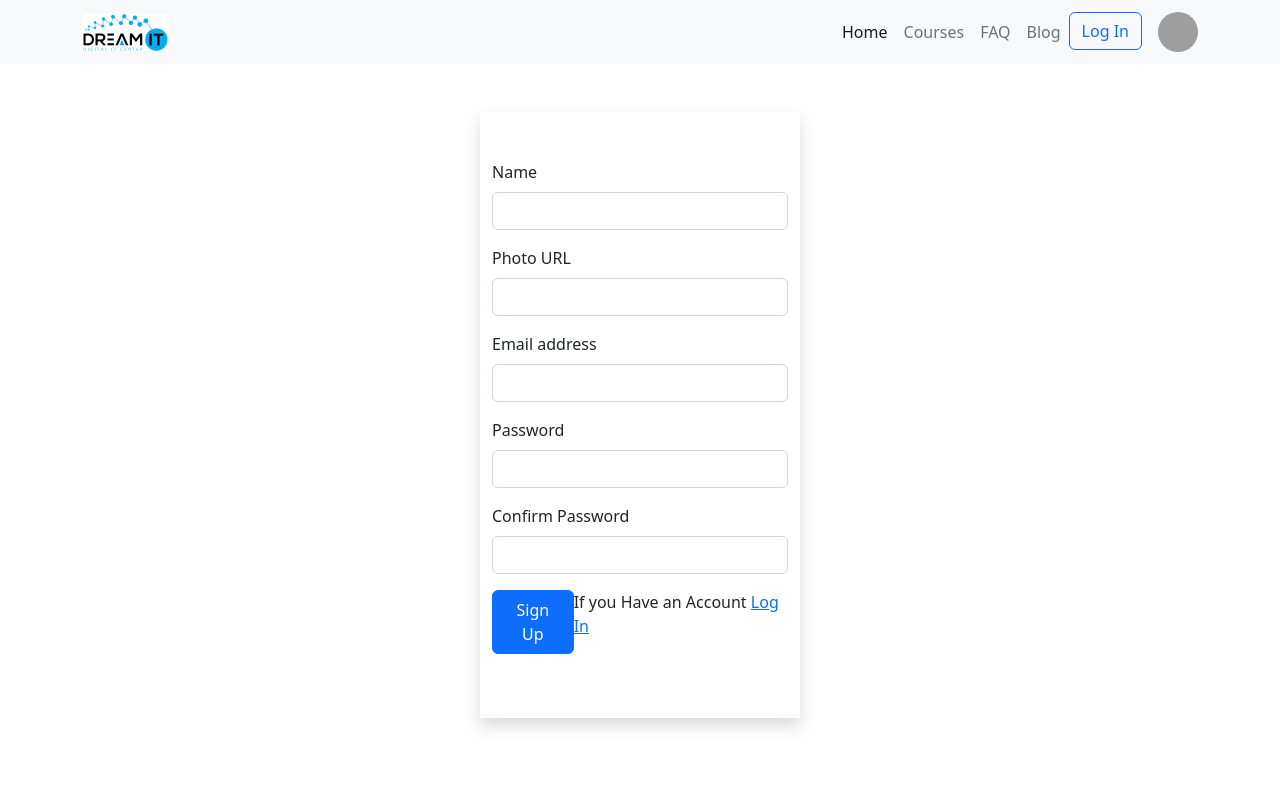
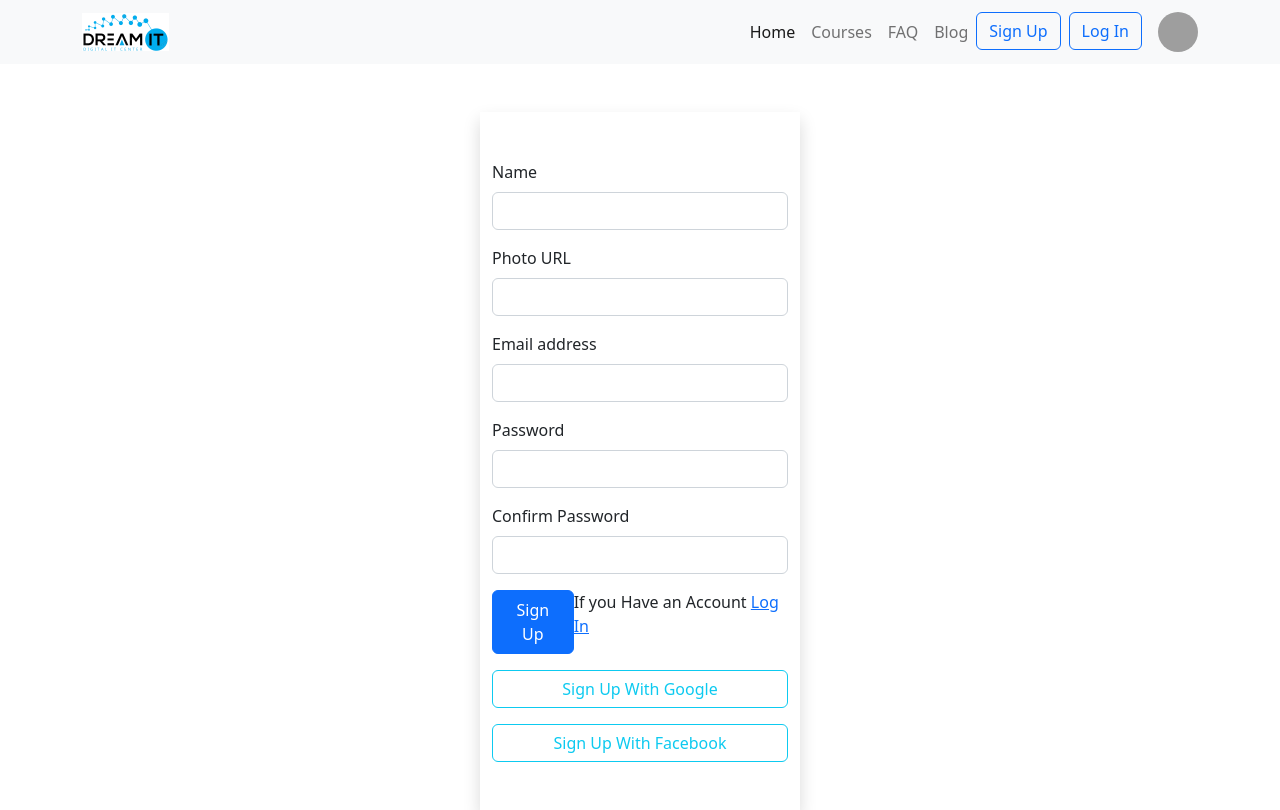
Before and after one commit to tnayem/dream-it, a React (Create React App) app: page /signup in a window 1280 px wide. Built offline with nearby package versions, Linux system fonts and the light colour scheme; no server answers; grey boxes are pictures that could not be loaded.

Commit message:
create user with facebook

```diff
--- a/src/Component/Navbar/Navbar.js
+++ b/src/Component/Navbar/Navbar.js
@@ -36,7 +36,10 @@ const Navbar = () => {
                                 user?.uid ?
                                     <Link onClick={logOut} to='/signup'><button className='btn btn-outline-danger ms-2'>Log Out</button></Link>
                                     :
-                                    <Link to='/login'><button className='btn btn-outline-primary'>Log In</button></Link>
+                                    <>
+                                        <Link to='/signup'><button className='btn btn-outline-primary'>Sign Up</button></Link>
+                                        <Link to='/login'><button className='btn btn-outline-primary ms-2'>Log In</button></Link>
+                                    </>
                             }
                             {
                                 user?.photoURL ?
--- a/src/Component/SignUp/SignUp.js
+++ b/src/Component/SignUp/SignUp.js
@@ -6,7 +6,7 @@ import { AuthContext } from '../../Context/UserContext';
 
 const SignUp = () => {
     const[error,setError] = useState('');
-    const{createUser,updateUserProfile} = useContext(AuthContext);
+    const{createUser,updateUserProfile,handleGoogleSignIn,handleFacebookSignIn} = useContext(AuthContext);
     const navigate = useNavigate();
     const handleSubmit=(e)=>{
         e.preventDefault()
@@ -50,6 +50,33 @@ const SignUp = () => {
         .then(()=>{})
         .catch(error=>console.error(error))
     }
+//Google Sign Up
+    const googleSignUp =()=>{
+        handleGoogleSignIn()
+        .then(result=>{
+            const user = result.user;
+            console.log(user);
+            navigate('/');
+
+
+        })
+        .catch(error=>{
+            console.error(error);
+            navigate('/');
+        })
+    }
+//Facebook Sign up
+const facebookSignUp =()=>{
+    handleFacebookSignIn()
+    .then((result) => {
+        const user = result.user;
+        console.log(user);
+      })
+      .catch((error) => {
+        console.error(error)
+      });
+}
+
     return (
         <div className='container w-25 mx-auto mt-5 shadow py-5'>
             <form onSubmit={handleSubmit}>
@@ -80,6 +107,12 @@ const SignUp = () => {
                 </span>
             </form>
             <p className='text-danger'>{error}</p>
+            <button onClick={googleSignUp} className='btn btn-outline-info w-100 mb-3'>
+                Sign Up With Google
+            </button>
+            <button onClick={facebookSignUp} className='btn btn-outline-info w-100'>
+                Sign Up With Facebook
+            </button>
         </div>
     );
 };
--- a/src/Context/UserContext.js
+++ b/src/Context/UserContext.js
@@ -1,14 +1,17 @@
 import React from 'react';
 import { createContext } from 'react';
-import{createUserWithEmailAndPassword, getAuth, onAuthStateChanged, signInWithEmailAndPassword, signOut, updateProfile} from 'firebase/auth';
+import{createUserWithEmailAndPassword, getAuth, GoogleAuthProvider, onAuthStateChanged, signInWithEmailAndPassword, signInWithPopup, signOut, updateProfile,FacebookAuthProvider } from 'firebase/auth';
 import app from '../Firebase/Firebase.config';
 import { useState } from 'react';
 import { useEffect } from 'react';
 export const AuthContext = createContext();
 
+
 const auth = getAuth(app)
 const UserContext = ({ children }) => {
     const[user,setUser] = useState(null);
+    const googleProvider = new GoogleAuthProvider();
+    const facebookProvider = new FacebookAuthProvider();
 //Create user email and password
 const createUser =(email,password)=>{
     return createUserWithEmailAndPassword(auth,email,password);
@@ -33,8 +36,18 @@ useEffect(()=>{
     });
     return ()=> unSubscribe();
 },[])
+// Create user with google
+const handleGoogleSignIn=()=>{
+   return signInWithPopup(auth,googleProvider)
 
-    const authInfo = {user,createUser,signIn,logOut,updateUserProfile}
+}
+// Create user with Facebook
+const handleFacebookSignIn=()=>{
+   return signInWithPopup(auth, facebookProvider)
+
+}
+
+    const authInfo = {user,createUser,signIn,logOut,updateUserProfile,handleGoogleSignIn,handleFacebookSignIn}
 
     return (
         <div>
```
